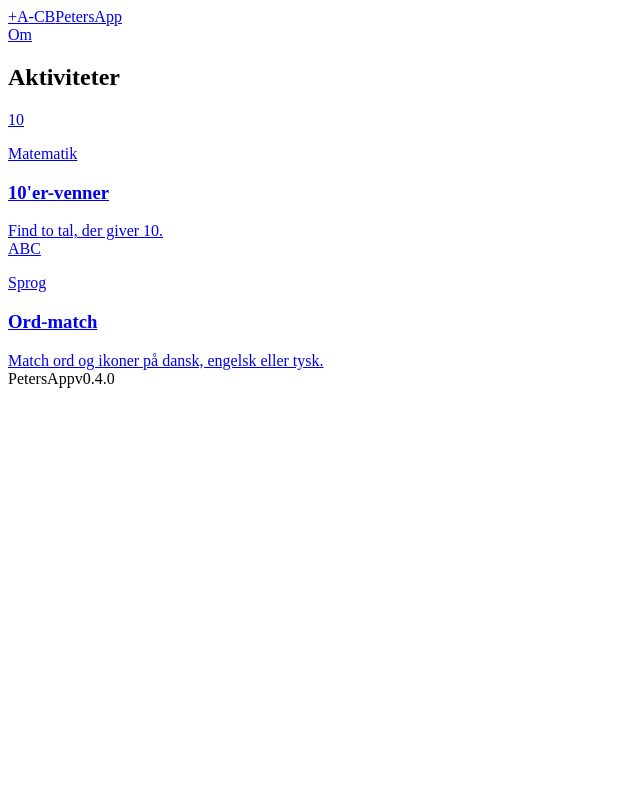
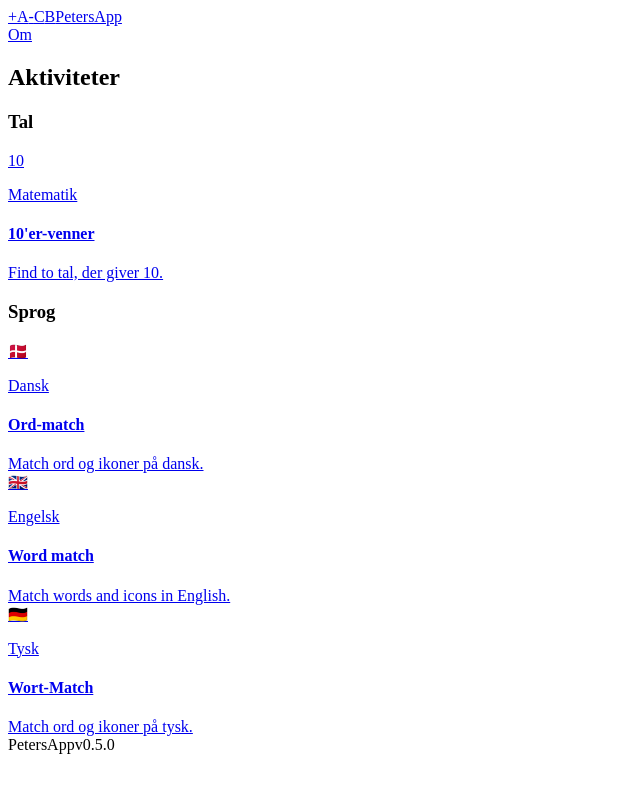
Before and after one commit to mcronberg/peter, a React (Vite) app: page / in a window 1280 px wide. Shown: the top 792 px of the page, without its empty margins (0-640 px from the left). Built offline with nearby package versions, Linux system fonts and the light colour scheme; the HTML template or start-up script is replaced by a standard one.

Commit message:
Add categorized activity launcher

```diff
--- a/package.json
+++ b/package.json
@@ -1,7 +1,7 @@
 {
   "name": "peter",
   "private": true,
-  "version": "0.4.0",
+  "version": "0.5.0",
   "type": "module",
   "scripts": {
     "predev": "node scripts/write-version.mjs",
--- a/public/version.json
+++ b/public/version.json
@@ -1,4 +1,4 @@
 {
-  "version": "0.4.0",
-  "builtAt": "2026-06-13T04:42:11.469Z"
+  "version": "0.5.0",
+  "builtAt": "2026-06-13T04:55:47.092Z"
 }
--- a/src/App.jsx
+++ b/src/App.jsx
@@ -62,6 +62,11 @@ const languageLabels = {
   da: 'Dansk',
   en: 'Engelsk',
   de: 'Tysk',
+}
+const languageFlags = {
+  da: '🇩🇰',
+  en: '🇬🇧',
+  de: '🇩🇪',
 }
 const wordItems = [
   { id: 'apple', icon: Apple, da: 'æble', en: 'apple', de: 'Apfel' },
@@ -168,7 +173,29 @@ function useCurrentView() {
     return () => window.removeEventListener('hashchange', onHashChange)
   }, [])
 
-  return ['om', 'tier-venner', 'ord-match'].includes(view) ? view : 'hjem'
+  if (view.startsWith('ord-match')) return 'ord-match'
+  return ['om', 'tier-venner'].includes(view) ? view : 'hjem'
+}
+
+function useWordMatchLanguage() {
+  const [language, setLanguage] = useState(() => {
+    const hashLanguage = window.location.hash.replace('#ord-match-', '')
+    return languageLabels[hashLanguage] ? hashLanguage : 'da'
+  })
+
+  useEffect(() => {
+    const onHashChange = () => {
+      const hashLanguage = window.location.hash.replace('#ord-match-', '')
+      if (languageLabels[hashLanguage]) {
+        setLanguage(hashLanguage)
+      }
+    }
+
+    window.addEventListener('hashchange', onHashChange)
+    return () => window.removeEventListener('hashchange', onHashChange)
+  }, [])
+
+  return language
 }
 
 function useVersionNotice() {
@@ -244,8 +271,11 @@ function VersionNotice({ latestVersion }) {
 }
 
 function Home() {
-  const tiles = useMemo(
+  const categories = useMemo(
     () => [
+      {
+        title: 'Tal',
+        tiles: [
           {
             title: "10'er-venner",
             subject: 'Matematik',
@@ -254,13 +284,36 @@ function Home() {
             href: '#tier-venner',
             icon: '10',
           },
+        ],
+      },
+      {
+        title: 'Sprog',
+        tiles: [
           {
             title: 'Ord-match',
-        subject: 'Sprog',
-        description: 'Match ord og ikoner på dansk, engelsk eller tysk.',
+            subject: 'Dansk',
+            description: 'Match ord og ikoner på dansk.',
             accent: 'tile-words',
-        href: '#ord-match',
-        icon: 'ABC',
+            href: '#ord-match-da',
+            icon: languageFlags.da,
+          },
+          {
+            title: 'Word match',
+            subject: 'Engelsk',
+            description: 'Match words and icons in English.',
+            accent: 'tile-words',
+            href: '#ord-match-en',
+            icon: languageFlags.en,
+          },
+          {
+            title: 'Wort-Match',
+            subject: 'Tysk',
+            description: 'Match ord og ikoner på tysk.',
+            accent: 'tile-words',
+            href: '#ord-match-de',
+            icon: languageFlags.de,
+          },
+        ],
       },
     ],
     [],
@@ -272,16 +325,23 @@ function Home() {
         <div className="section-heading">
           <h2 id="tiles-title">Aktiviteter</h2>
         </div>
+        <div className="category-list">
+          {categories.map((category) => (
+            <section className="activity-category" aria-labelledby={`category-${category.title}`} key={category.title}>
+              <h3 id={`category-${category.title}`}>{category.title}</h3>
               <div className="tile-grid">
-          {tiles.map((tile) => (
-            <a className={`activity-tile ${tile.accent}`} data-activity={tile.href.replace('#', '')} href={tile.href} key={tile.title}>
+                {category.tiles.map((tile) => (
+                  <a className={`activity-tile ${tile.accent}`} data-activity={tile.href.replace('#', '')} href={tile.href} key={tile.href}>
                     <div className="tile-icon" aria-hidden="true">
                       {tile.icon}
                     </div>
                     <p>{tile.subject}</p>
-              <h3>{tile.title}</h3>
+                    <h4>{tile.title}</h4>
                     <span>{tile.description}</span>
                   </a>
+                ))}
+              </div>
+            </section>
           ))}
         </div>
       </section>
@@ -313,8 +373,8 @@ function createWordRound() {
   }
 }
 
-function WordMatchGame() {
-  const [language, setLanguage] = useState('da')
+function WordMatchGame({ initialLanguage }) {
+  const [language, setLanguage] = useState(initialLanguage)
   const [round, setRound] = useState(() => createWordRound())
   const [matchedIds, setMatchedIds] = useState([])
   const [message, setMessage] = useState('Træk eller tryk et ord og ikon sammen.')
@@ -323,6 +383,11 @@ function WordMatchGame() {
   const lastSpokenRef = useRef(null)
   const score = matchedIds.length
   const isComplete = score === round.items.length
+
+  useEffect(() => {
+    setLanguage(initialLanguage)
+    lastSpokenRef.current = null
+  }, [initialLanguage])
 
   const resetWordGame = () => {
     setRound(createWordRound())
@@ -433,7 +498,7 @@ function WordMatchGame() {
         <div className="word-game-topbar">
           <div>
             <p className="kicker">Sprog</p>
-            <h1>Ord-match</h1>
+            <h1>{languageFlags[language]} Ord-match</h1>
           </div>
           <div className="word-controls">
             <label>
@@ -711,13 +776,14 @@ function Footer() {
 
 export default function App() {
   const view = useCurrentView()
+  const wordMatchLanguage = useWordMatchLanguage()
   const latestVersion = useVersionNotice()
 
   return (
     <div className={`app ${view === 'tier-venner' || view === 'ord-match' ? 'game-app' : ''}`}>
       <Header view={view} />
       <VersionNotice latestVersion={latestVersion} />
-      {view === 'om' ? <About /> : view === 'tier-venner' ? <TenFriendsGame /> : view === 'ord-match' ? <WordMatchGame /> : <Home />}
+      {view === 'om' ? <About /> : view === 'tier-venner' ? <TenFriendsGame /> : view === 'ord-match' ? <WordMatchGame initialLanguage={wordMatchLanguage} /> : <Home />}
       <Footer />
     </div>
   )
--- a/src/styles.css
+++ b/src/styles.css
@@ -231,6 +231,7 @@ button {
 h1,
 h2,
 h3,
+h4,
 p {
   margin-top: 0;
 }
@@ -272,6 +273,18 @@ h1 {
   display: grid;
   grid-template-columns: repeat(auto-fit, minmax(260px, 360px));
   gap: 18px;
+}
+
+.category-list {
+  display: grid;
+  gap: 28px;
+}
+
+.activity-category h3 {
+  margin: 0 0 12px;
+  color: var(--ink);
+  font-size: clamp(1.35rem, 1.1rem + 0.9vw, 2rem);
+  line-height: 1;
 }
 
 .activity-tile {
@@ -329,7 +342,7 @@ h1 {
   text-transform: uppercase;
 }
 
-.activity-tile h3 {
+.activity-tile h4 {
   margin-bottom: 8px;
   color: var(--ink);
   font-size: 1.7rem;
```
Also changed, not shown: 2 other files (tests, documents, lock files or other folders). Lines whose indentation alone changed are shown as unchanged.
